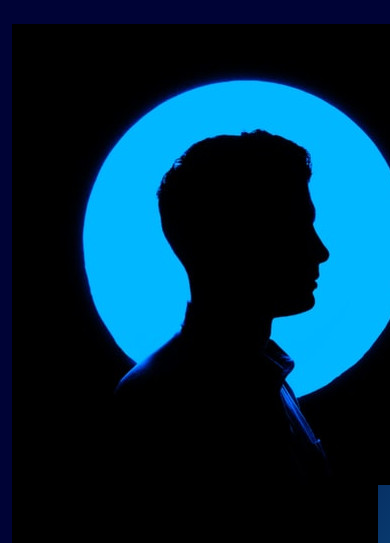
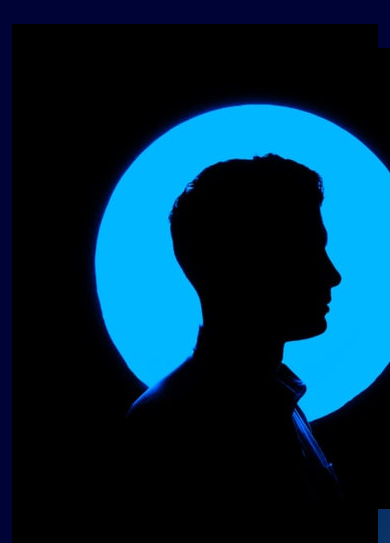
Before and after one commit to SantiBert/cv, a Django app: template core/templates/index.html in a window 390 px wide; the page is wider, and only the part inside the window is pictured. Shown: the part 56-599 px from the top of that part. Run offline with Django 3.2, Linux system fonts and the light colour scheme; the template is opened without the code that fills it, so the values that code supplies are empty.

Commit message:
noveno commit

```diff
--- a/core/templates/index.html
+++ b/core/templates/index.html
@@ -4,7 +4,7 @@
 {% block content %}
 
 <header class="row bg-black">
-    <div class="col-md-4">
+    <div class="col-md-4 p-4">
         <img src="{% static './profile.jpeg' %}" alt="">
     </div>
 
```
